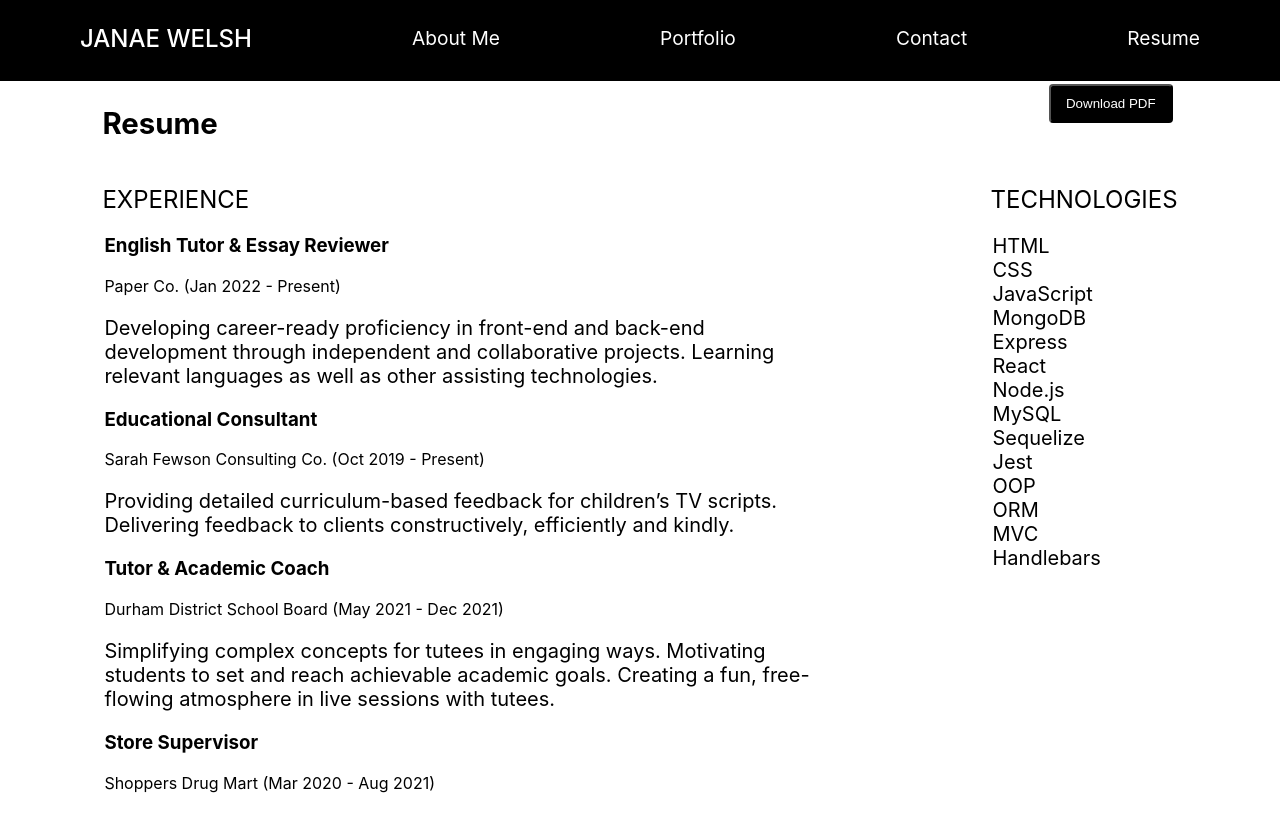
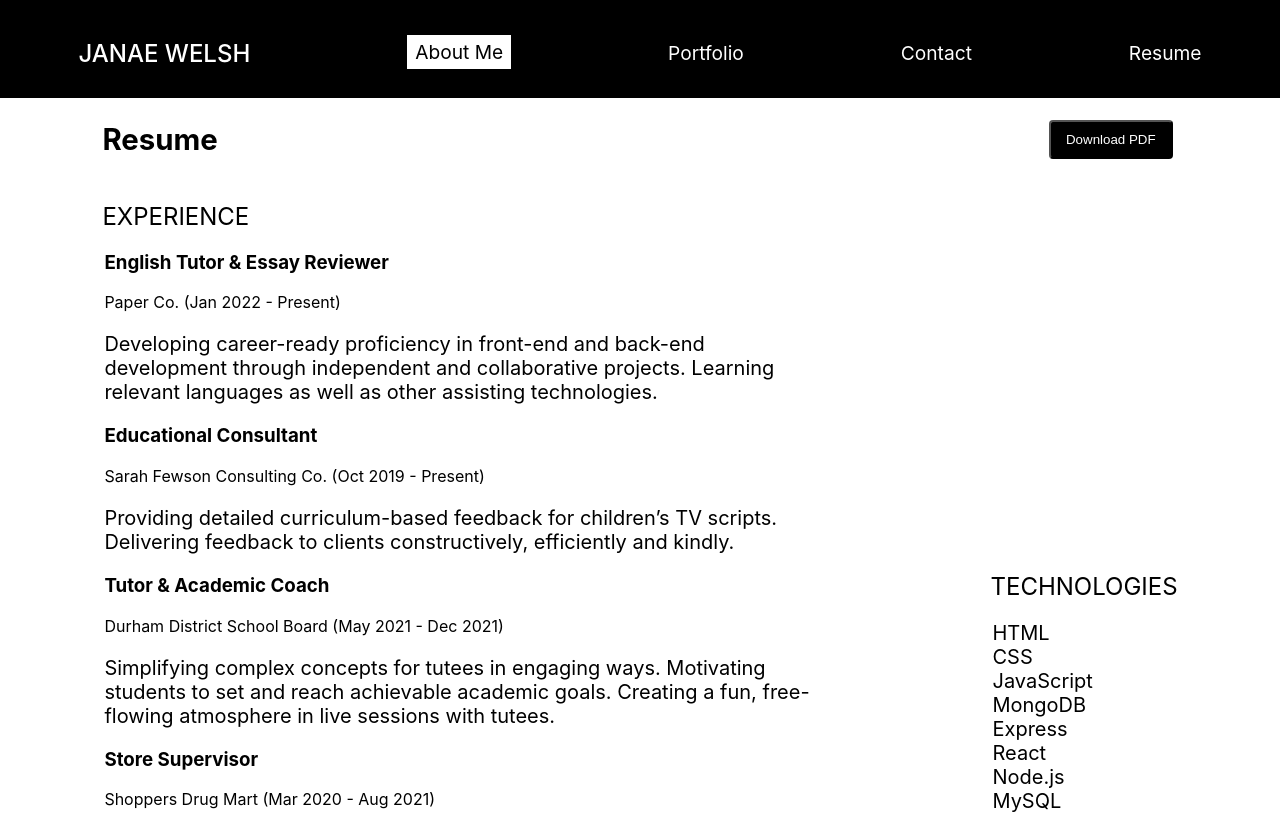
Before and after one commit to gitJanaeW/react-portfolio, a React (Create React App) app: page /resume in a window 1280 px wide. Shown: the top 814 px of the page. Built offline with nearby package versions, Linux system fonts and the light colour scheme.

Commit message:
added clicked navbar effect

```diff
--- a/src/App.css
+++ b/src/App.css
@@ -6,7 +6,7 @@
   --background: #f0f0f0;
 }
 
-
+/* general */
 h1 {
   font-size: 22pt;
 }
@@ -27,8 +27,24 @@ a {
   padding: 3px 5px;
 }
 
+/* NAVBAR */
+.navbar{
+  min-height: 85px;
+}
+
 .navbar > a {
   color: white;
+  padding: 5px;
+}
+
+.selected {
+  transition: all .3s ease;
+  background-position: 100% 100%;
+  position: relative;
+  top: 4px;
+  padding: 5px 8px;
+  color: black;
+  background-color: white;
 }
 
 .navbar {
@@ -215,6 +231,7 @@ button {
 .display-resume {
   display: flex;
   justify-content: space-between;
+  align-items: center;
   flex-wrap: wrap;
 }
 
--- a/src/components/Nav/index.js
+++ b/src/components/Nav/index.js
@@ -1,18 +1,68 @@
-import React from "react";
+import React, { useState } from "react";
 import {Link} from 'react-router-dom';
 
 const Nav = () => {
+    const [clickedAbout, setAbout] = useState(true);
+    const [clickedPortfolio, setPortfolio] = useState(false);
+    const [clickedContact, setContact] = useState(false);
+    const [clickedResume, setResume] = useState(false);
+    const toggleNav = (e) => {
+        e.preventDefault();
+        // const selected = document.getElementsByClassName('selected');
+        console.log(e.target.innerHTML);
+        switch (e.target.innerHTML) {
+            case "About Me":
+                setAbout(true);
+                setPortfolio(false);
+                setResume(false);
+                setContact(false);
+                break;
+            case "Portfolio":
+                setAbout(false);
+                setPortfolio(true);
+                setResume(false);
+                setContact(false);
+                break;
+            case "Contact":
+                setAbout(false);
+                setPortfolio(false);
+                setResume(false);
+                setContact(true);
+                break;
+            case "Resume":
+                setAbout(false);
+                setPortfolio(false);
+                setResume(true);
+                setContact(false);
+                break;
+            default:
+                console.log('break');
+                break;
+        }
+    }
     return (
-        <div>
-            <div className="navbar">
-                <Link to="/"><h1 className="janaeWelsh">JANAE WELSH</h1></Link>
-                <Link to="/"><p data-testid="about">About Me</p></Link>
-                <Link to="/portfolio"><p data-testid="portfolio">Portfolio</p></Link>
-                <Link to="/contact"><p data-testid="contact">Contact</p></Link>
-                <Link to="/resume"><p data-testid="resume">Resume</p></Link>
+        <div onClick={toggleNav}>
+            <div className="navbar" >
+                <Link to="/">
+                    <h1 className="janaeWelsh">JANAE WELSH</h1>
+                </Link>
+                <Link to="/">
+                    <p data-testid="about" className={`${clickedAbout && "selected"}`}>About Me</p>
+                </Link>
+                <Link to="/portfolio">
+                    <p data-testid="portfolio" className={`${clickedPortfolio && "selected"}`}>Portfolio</p>
+                </Link>
+                <Link to="/contact">
+                    <p data-testid="contact" className={`${clickedContact && "selected"}`}>Contact</p>
+                </Link>
+                <Link to="/resume">
+                    <p data-testid="resume" className={`${clickedResume && "selected"}`}>Resume</p>
+                </Link>
             </div>
         </div>
     );
 };
 
 export default Nav;
+
+// WHAT'S NOT WORKING:
```
Also changed, not shown: src/App.js (+71 -0 lines).
